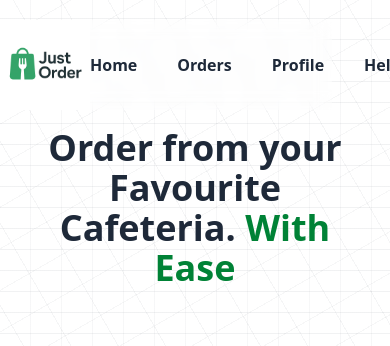
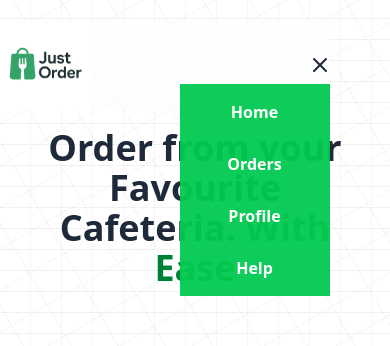
Before and after one commit to DOCTYPE-FRANCO/justorder, a React (Vite) app: page / in a window 390 px wide. Shown: the top 346 px of the page. Built offline with nearby package versions, Linux system fonts and the light colour scheme.

Commit message:
beatiful ui for mobile nav

```diff
--- a/package.json
+++ b/package.json
@@ -12,6 +12,7 @@
   "dependencies": {
     "@tailwindcss/vite": "^4.1.14",
     "lucide": "^0.545.0",
+    "lucide-react": "^0.546.0",
     "react": "^19.2.0",
     "react-dom": "^19.1.1",
     "react-router-dom": "^7.9.4",
--- a/src/Components/Navbar.jsx
+++ b/src/Components/Navbar.jsx
@@ -1,13 +1,28 @@
-import React from "react";
+import React, {useState} from "react";
+import { Hamburger , MenuIcon, XIcon} from "lucide-react";
 function Navbar(){
+    const [nav , setNav] = useState(true);
     return(
         <div className="">
-            <div className="flex flex-row gap-10 justify-center items-center pr-10">
+            <div className="hidden md:flex flex-row gap-10 justify-center items-center pr-10">
                 <p className="font-bold cursor-pointer hover:text-gray-600 active:text-gray-800">Home</p>
                 <p className="font-bold cursor-pointer hover:text-gray-600 active:text-gray-800">Orders</p>
                 <p className="font-bold cursor-pointer hover:text-gray-600 active:text-gray-800">Profile</p>
                 <p className="font-bold cursor-pointer hover:text-gray-600 active:text-gray-800">Help</p>
             </div>
+
+            <div onClick={()=> setNav(!nav)} className="md:hidden ">
+                {nav ? <XIcon /> : <MenuIcon /> }
+            </div>
+
+            {nav && (
+                <div className="md:hidden flex flex-col gap-7 justify-center items-center fixed w-[150px] top-16 right-0.5 py-4 bg-green-500/95 backdrop-blur-sm transition-all duration-500">
+                    <p className="text-white font-bold cursor-pointer hover:text-gray-600 active:text-gray-800">Home</p>
+                    <p className="text-white font-bold cursor-pointer hover:text-gray-600 active:text-gray-800">Orders</p>
+                    <p className="text-white font-bold cursor-pointer hover:text-gray-600 active:text-gray-800">Profile</p>
+                    <p className="text-white font-bold cursor-pointer hover:text-gray-600 active:text-gray-800">Help</p>
+                </div>
+            )}
         </div>
     );
 }
```
Also changed, not shown: 1 other file (tests, documents, lock files or other folders).
